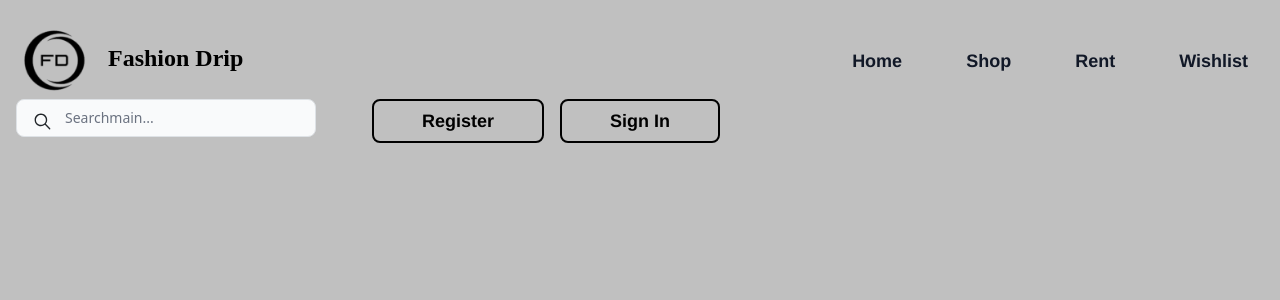
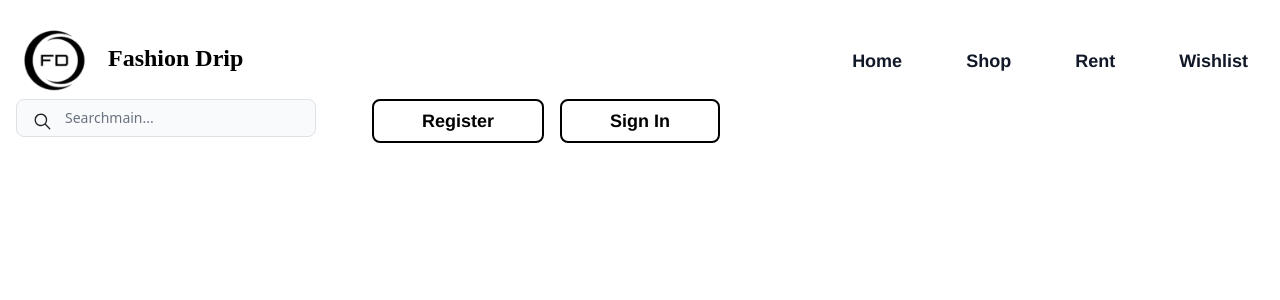
Before and after one commit to Moksh-Aggarwal/Fashion-Drip, a React (Create React App) app: page / in a window 1280 px wide. Shown: the top 300 px of the page. Built offline with nearby package versions, Linux system fonts and the light colour scheme; a web font is replaced by a local one.

Commit message:
navbar class change

```diff
--- a/src/App.js
+++ b/src/App.js
@@ -6,7 +6,7 @@ import Navbar from './Components/Navbar/Navbar';
 
 function App() {
   return (
-    <div className='cont w-max'>
+    <div className='cont2 w-max'>
 
     {/* <Navbar/> */}
     <Navbar/>
--- a/src/Components/Navbar/Navbar.css
+++ b/src/Components/Navbar/Navbar.css
@@ -45,5 +45,3 @@
     transform: rotate(360deg);
 
 }
-
-/* jaksldfjlkasdjf */
```
